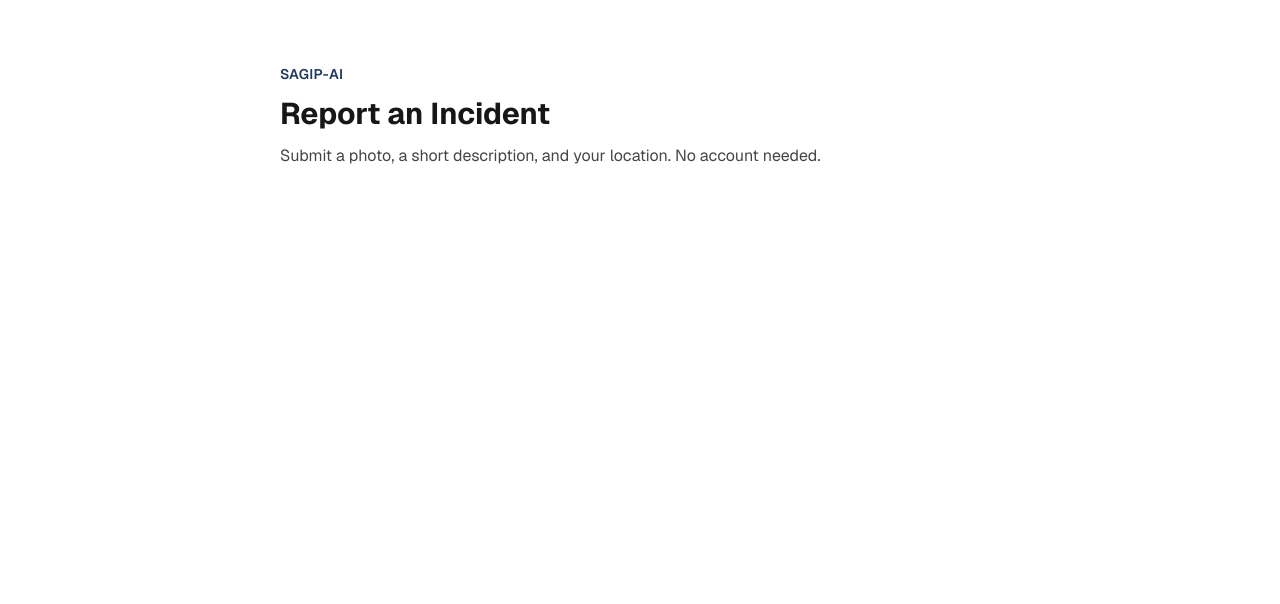
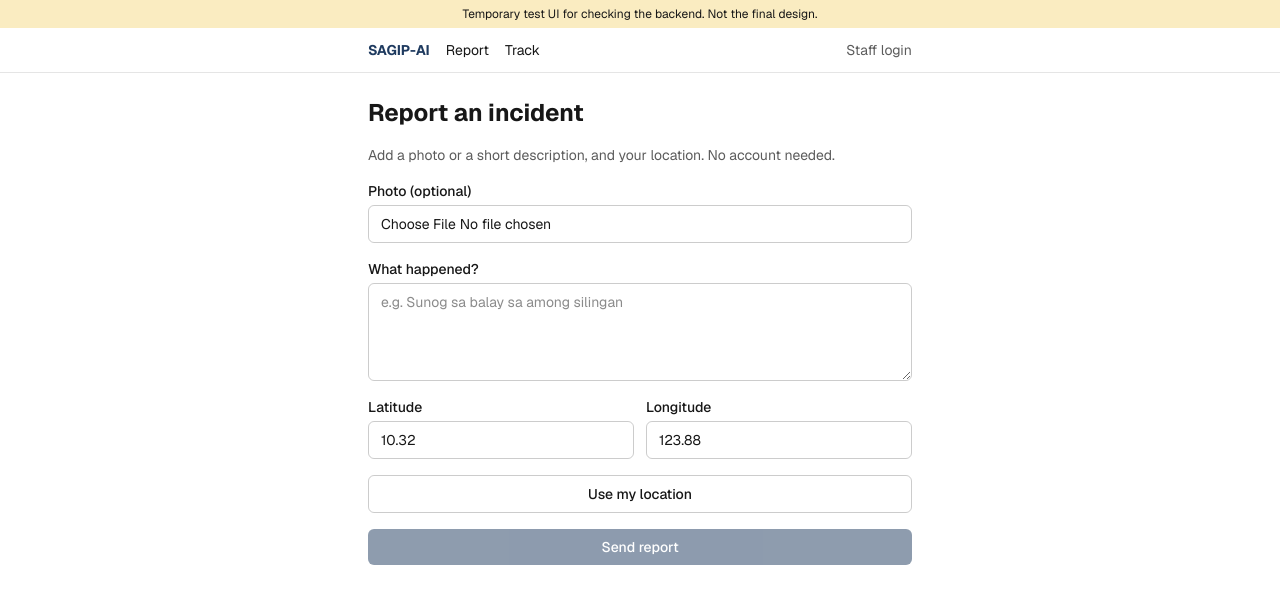
Before and after one commit to helidastar/SAGIP-AI, a Next.js app: page / in a window 1280 px wide. Shown: the top 604 px of the page. Built offline with nearby package versions, Linux system fonts and the light colour scheme.

Commit message:
feat(ui): add citizen report, submitted and tracking pages

```diff
--- /dev/null
+++ b/src/app/(citizen)/layout.tsx
@@ -0,0 +1,19 @@
+import Link from "next/link";
+import { TestUiBanner } from "@/components/ui/basics";
+
+export default function CitizenLayout({ children }: LayoutProps<"/">) {
+  return (
+    <>
+      <TestUiBanner />
+      <header className="border-b border-black/10 dark:border-white/15">
+        <nav className="mx-auto flex max-w-xl items-center gap-4 px-4 py-3 text-sm">
+          <Link href="/" className="font-bold text-brand dark:text-blue-300">SAGIP-AI</Link>
+          <Link href="/" className="hover:underline">Report</Link>
+          <Link href="/track" className="hover:underline">Track</Link>
+          <Link href="/login" className="ml-auto opacity-70 hover:underline">Staff login</Link>
+        </nav>
+      </header>
+      <main className="mx-auto flex w-full max-w-xl flex-1 flex-col gap-4 px-4 py-6">{children}</main>
+    </>
+  );
+}
--- a/src/app/(citizen)/page.tsx
+++ b/src/app/(citizen)/page.tsx
@@ -1,10 +1,11 @@
-import { PagePlaceholder } from "@/components/ui/PagePlaceholder";
+import { ReportForm } from "@/components/citizen/ReportForm";
 
 export default function ReportIncidentPage() {
   return (
-    <PagePlaceholder
-      title="Report an Incident"
-      description="Submit a photo, a short description, and your location. No account needed."
-    />
+    <>
+      <h1 className="text-2xl font-bold">Report an incident</h1>
+      <p className="text-sm opacity-70">Add a photo or a short description, and your location. No account needed.</p>
+      <ReportForm />
+    </>
   );
 }
--- a/src/app/(citizen)/submitted/page.tsx
+++ b/src/app/(citizen)/submitted/page.tsx
@@ -1,10 +1,26 @@
-import { PagePlaceholder } from "@/components/ui/PagePlaceholder";
+import Link from "next/link";
+import { TrackReport } from "@/components/citizen/TrackReport";
+import { Card } from "@/components/ui/basics";
 
-export default function SubmittedPage() {
+export default async function SubmittedPage({ searchParams }: PageProps<"/submitted">) {
+  const { code } = await searchParams;
+  const trackingCode = typeof code === "string" ? code : "";
+
   return (
-    <PagePlaceholder
-      title="Report Received"
-      description="Your tracking code and current status will appear here."
-    />
+    <>
+      <h1 className="text-2xl font-bold">Report received</h1>
+      {trackingCode ? (
+        <>
+          <Card>
+            <p className="text-sm opacity-70">Save your tracking code:</p>
+            <p className="font-mono text-3xl font-bold">{trackingCode}</p>
+          </Card>
+          <TrackReport initialCode={trackingCode} />
+        </>
+      ) : (
+        <p>No tracking code found.</p>
+      )}
+      <Link href="/" className="text-sm underline">Send another report</Link>
+    </>
   );
 }
--- a/src/app/(citizen)/track/page.tsx
+++ b/src/app/(citizen)/track/page.tsx
@@ -1,10 +1,11 @@
-import { PagePlaceholder } from "@/components/ui/PagePlaceholder";
+import { TrackReport } from "@/components/citizen/TrackReport";
 
-export default function TrackReportPage() {
+export default async function TrackReportPage({ searchParams }: PageProps<"/track">) {
+  const { code } = await searchParams;
   return (
-    <PagePlaceholder
-      title="Track Your Report"
-      description="Enter your tracking code to see the status of your report."
-    />
+    <>
+      <h1 className="text-2xl font-bold">Track your report</h1>
+      <TrackReport initialCode={typeof code === "string" ? code : ""} />
+    </>
   );
 }
--- /dev/null
+++ b/src/components/citizen/ReportForm.tsx
@@ -0,0 +1,84 @@
+"use client";
+
+import { useRouter } from "next/navigation";
+import { useState } from "react";
+import { Button, ErrorText, Field, inputClass } from "@/components/ui/basics";
+import { api } from "@/lib/api-client";
+
+export function ReportForm() {
+  const router = useRouter();
+  const [description, setDescription] = useState("");
+  const [photo, setPhoto] = useState<File | null>(null);
+  // Defaults sit inside "Sample Area A" from the seed data, so scoring has area data.
+  const [lat, setLat] = useState("10.32");
+  const [lng, setLng] = useState("123.88");
+  const [locating, setLocating] = useState(false);
+  const [submitting, setSubmitting] = useState(false);
+  const [error, setError] = useState<string | null>(null);
+
+  function useMyLocation() {
+    if (!navigator.geolocation) return setError("Location isn't available in this browser.");
+    setLocating(true);
+    navigator.geolocation.getCurrentPosition(
+      (pos) => {
+        setLat(pos.coords.latitude.toFixed(6));
+        setLng(pos.coords.longitude.toFixed(6));
+        setLocating(false);
+      },
+      (err) => {
+        setError(`Couldn't get location: ${err.message}`);
+        setLocating(false);
+      },
+      { enableHighAccuracy: true, timeout: 10_000 },
+    );
+  }
+
+  async function submit(e: React.FormEvent) {
+    e.preventDefault();
+    setError(null);
+    setSubmitting(true);
+    const form = new FormData();
+    form.append("description", description);
+    form.append("lat", lat);
+    form.append("lng", lng);
+    if (photo) form.append("photo", photo);
+
+    const res = await api<{ trackingCode: string }>("/api/reports", { method: "POST", body: form });
+    setSubmitting(false);
+    if (!res.ok) return setError(res.error);
+    router.push(`/submitted?code=${encodeURIComponent(res.data.trackingCode)}`);
+  }
+
+  return (
+    <form onSubmit={submit} className="flex flex-col gap-4">
+      <Field label="Photo (optional)">
+        <input type="file" accept="image/*" capture="environment" onChange={(e) => setPhoto(e.target.files?.[0] ?? null)} className={inputClass} />
+      </Field>
+      <Field label="What happened?">
+        <textarea
+          value={description}
+          onChange={(e) => setDescription(e.target.value)}
+          rows={4}
+          maxLength={2000}
+          placeholder="e.g. Sunog sa balay sa among silingan"
+          className={inputClass}
+        />
+      </Field>
+      <div className="grid grid-cols-2 gap-3">
+        <Field label="Latitude">
+          <input value={lat} onChange={(e) => setLat(e.target.value)} inputMode="decimal" required className={inputClass} />
+        </Field>
+        <Field label="Longitude">
+          <input value={lng} onChange={(e) => setLng(e.target.value)} inputMode="decimal" required className={inputClass} />
+        </Field>
+      </div>
+      <Button type="button" variant="secondary" onClick={useMyLocation} disabled={locating}>
+        {locating ? "Getting location..." : "Use my location"}
+      </Button>
+      <ErrorText>{error}</ErrorText>
+      <Button type="submit" disabled={submitting || (!description.trim() && !photo)}>
+        {submitting ? "Sending..." : "Send report"}
+      </Button>
+    </form>
+  );
+}
--- /dev/null
+++ b/src/components/citizen/TrackReport.tsx
@@ -0,0 +1,77 @@
+"use client";
+
+import { useCallback, useEffect, useState } from "react";
+import { Button, Card, ErrorText, inputClass, StatusPill } from "@/components/ui/basics";
+import { api } from "@/lib/api-client";
+
+interface Tracked {
+  trackingCode: string;
+  status: string;
+  publicStatus: string;
+  incidentType: string | null;
+  updatedAt: string;
+}
+
+export function TrackReport({ initialCode = "" }: { initialCode?: string }) {
+  const [code, setCode] = useState(initialCode);
+  const [report, setReport] = useState<Tracked | null>(null);
+  const [error, setError] = useState<string | null>(null);
+  const [loading, setLoading] = useState(false);
+
+  // Returns a promise and only sets state after it resolves, so it's safe to call from effects.
+  const lookup = useCallback(
+    (value: string) =>
+      api<Tracked>(`/api/reports/track/${encodeURIComponent(value.trim())}`).then((res) => {
+        setLoading(false);
+        if (!res.ok) {
+          setReport(null);
+          return setError(res.error);
+        }
+        setError(null);
+        setReport(res.data);
+      }),
+    [],
+  );
+
+  useEffect(() => {
+    if (initialCode) void lookup(initialCode);
+  }, [initialCode, lookup]);
+
+  // While the AI is still working, refresh every 3 seconds.
+  useEffect(() => {
+    if (report?.status !== "received") return;
+    const timer = setInterval(() => void lookup(report.trackingCode), 3000);
+    return () => clearInterval(timer);
+  }, [report, lookup]);
+
+  return (
+    <div className="flex flex-col gap-4">
+      <form
+        onSubmit={(e) => {
+          e.preventDefault();
+          setLoading(true);
+          void lookup(code);
+        }}
+        className="flex gap-2"
+      >
+        <input value={code} onChange={(e) => setCode(e.target.value)} placeholder="SGP-XXXXXX" className={inputClass} />
+        <Button type="submit" disabled={loading}>Check</Button>
+      </form>
+      <ErrorText>{error}</ErrorText>
+      {report && (
+        <Card className="flex flex-col gap-2">
+          <p className="font-mono text-lg font-bold">{report.trackingCode}</p>
+          <p className="text-lg">{report.publicStatus}</p>
+          <div className="flex flex-wrap items-center gap-2 text-sm">
+            <StatusPill status={report.status} />
+            {report.incidentType && <span>Type: {report.incidentType.replace("_", " ")}</span>}
+          </div>
+          <p className="text-xs opacity-60">
+            Updated {new Date(report.updatedAt).toLocaleString()}
+            {report.status === "received" && " · refreshing..."}
+          </p>
+        </Card>
+      )}
+    </div>
+  );
+}
```
